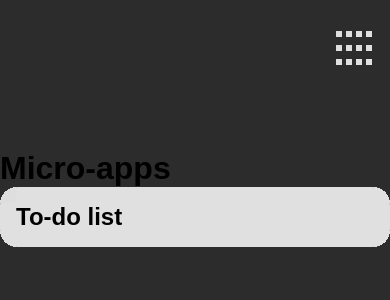
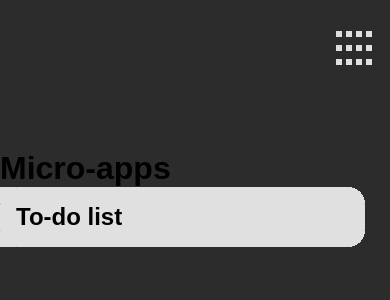
Before and after one commit to omarcosvbn/micro-apps, a Next.js app: page /todo in a window 390 px wide. Shown: the top 300 px of the page. Built offline with nearby package versions, Linux system fonts and the light colour scheme; a web font is replaced by a local one.

Commit message:
box component mobile image change for mobile

```diff
--- a/src/app/components/Box/Box.module.scss
+++ b/src/app/components/Box/Box.module.scss
@@ -14,6 +14,7 @@
   background-size: contain;
   pointer-events: none;
   image-rendering: pixelated;
+  background-image: var(--desktop-corner-image);
 }
 
 .tl {
@@ -39,3 +40,9 @@
   left: 0;
   clip-path: inset(50% 50% 0 0);
 }
+
+@media (max-width: 1110px) {
+  .corner {
+    background-image: var(--mobile-corner-image);
+  }
+}
--- a/src/app/components/Box/Box.tsx
+++ b/src/app/components/Box/Box.tsx
@@ -6,6 +6,7 @@ type BoxProps = {
   padding?: number
   cornerSize?: number
   cornerImage: string
+  mobileCornerImage?: string
   className?: string
 }
 
@@ -14,6 +15,7 @@ export default function Box({
   padding = 16,
   cornerSize = 32,
   cornerImage,
+  mobileCornerImage,
   className,
 }: BoxProps) {
   const boxStyle: React.CSSProperties = {
@@ -24,8 +26,9 @@ export default function Box({
   const cornerStyle: React.CSSProperties = {
     width: `${cornerSize}px`,
     height: `${cornerSize}px`,
-    backgroundImage: `url(${cornerImage})`,
-  }
+    '--desktop-corner-image': `url(${cornerImage})`,
+    '--mobile-corner-image': mobileCornerImage ? `url(${mobileCornerImage})` : `url(${cornerImage})`,
+  } as React.CSSProperties
 
   return (
     <div className={`${styles.box} ${className ?? ''}`} style={boxStyle}>
--- a/src/app/styles/globals.scss
+++ b/src/app/styles/globals.scss
@@ -34,5 +34,6 @@ main {
     min-width: unset;
     height: 80dvh;
     margin-top: 50px;
+    margin-right: 25px;
   }
 }
--- a/src/app/todo/page.tsx
+++ b/src/app/todo/page.tsx
@@ -11,7 +11,7 @@ export default function Todo() {
   return (
     <div className={styles.container}>
       <h1 className={`${doto.className} ${styles.h1}`}>Micro-apps</h1>
-      <Box cornerImage="/container.webp">
+      <Box cornerImage="/container.webp" mobileCornerImage="/side-container.webp">
         <h2 className={`${doto.className} ${styles.h2}`}>To-do list</h2>
       </Box>
     </div>
```
